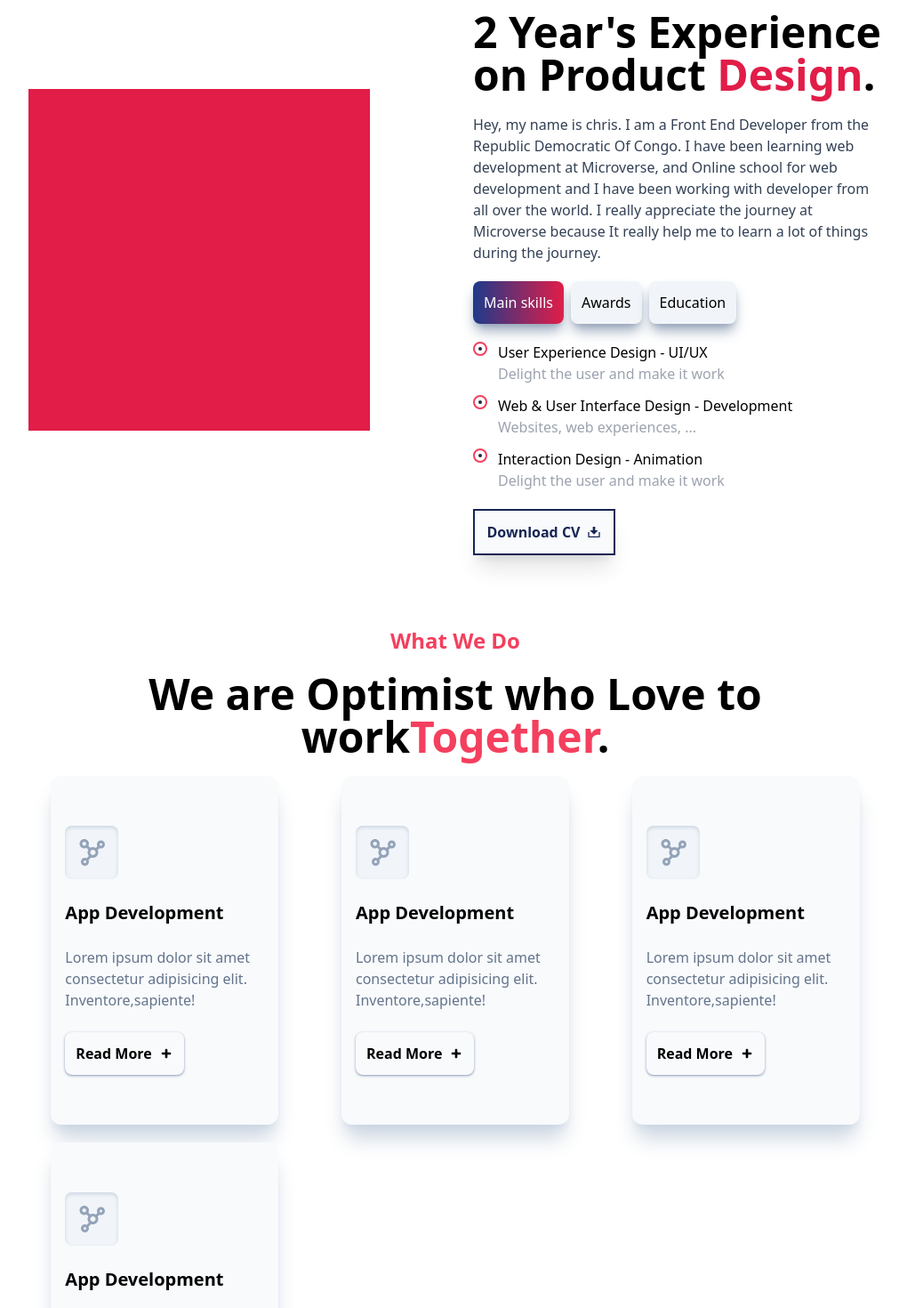
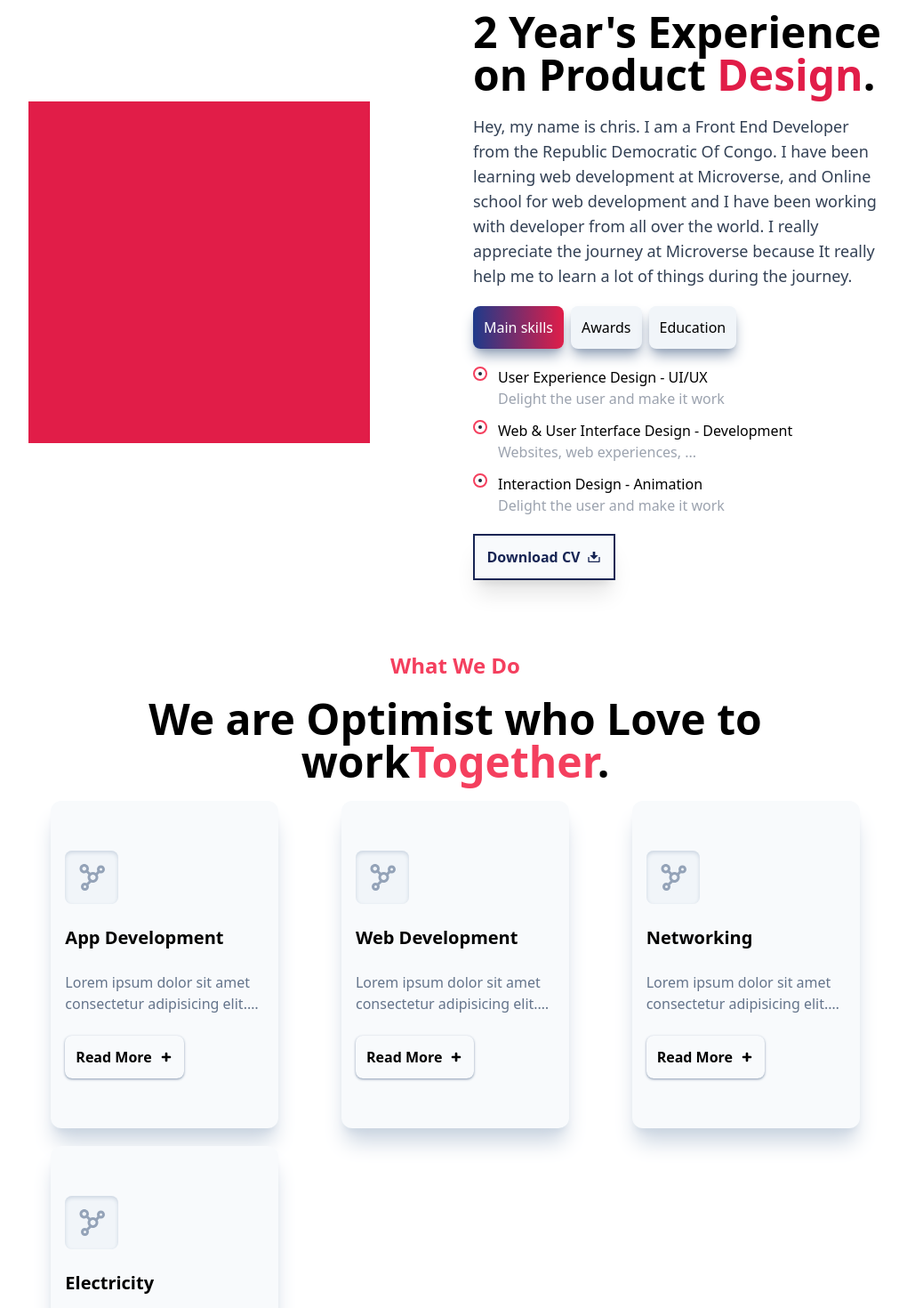
Before and after one commit to Kaghenimbale/next_portfolio, a Next.js app: page / in a window 1280 px wide. Shown: the part 880-2350 px from the top of the page at 89% size, without its empty margins (128-1148 px from the left). Built offline with nearby package versions, Linux system fonts and the light colour scheme.

Commit message:
Add text view to my card

```diff
--- a/app/components/Experience.tsx
+++ b/app/components/Experience.tsx
@@ -13,7 +13,7 @@ const Experience = () => {
           2 Year&apos;s Experience on Product
           <span className="text-rose-600"> Design</span>.
         </p>
-        <p className="text-slate-700">
+        <p className="text-slate-700 xl:text-lg">
           Hey, my name is chris. I am a Front End Developer from the Republic
           Democratic Of Congo. I have been learning web development at
           Microverse, and Online school for web development and I have been
--- a/app/components/Project.tsx
+++ b/app/components/Project.tsx
@@ -82,7 +82,7 @@ const Project = () => {
                   {project.type}
                 </p>
                 <h3 className="font-bold text-2xl">{project.name}</h3>
-                <p>{project.description}</p>
+                <p className="text-view">{project.description}</p>
                 <button
                   type="button"
                   className="btn shadow shadow-slate-400 rounded-lg w-fit p-3 flex items-center gap-2 font-bold"
--- a/app/components/Skills.tsx
+++ b/app/components/Skills.tsx
@@ -12,19 +12,19 @@ const Skills = () => {
     },
     {
       id: 2,
-      title: "App Development",
+      title: "Web Development",
       description:
         "Lorem ipsum dolor sit amet consectetur adipisicing elit. Inventore,sapiente!",
     },
     {
       id: 3,
-      title: "App Development",
+      title: "Networking",
       description:
         "Lorem ipsum dolor sit amet consectetur adipisicing elit. Inventore,sapiente!",
     },
     {
       id: 4,
-      title: "App Development",
+      title: "Electricity",
       description:
         "Lorem ipsum dolor sit amet consectetur adipisicing elit. Inventore,sapiente!",
     },
@@ -51,7 +51,7 @@ const Skills = () => {
                 <BiNetworkChart className="text-4xl text-slate-400" />
               </div>
               <h3 className="font-bold text-xl">{card.title}</h3>
-              <p className="text-slate-500">{card.description}</p>
+              <p className="text-slate-500 text-view">{card.description}</p>
               <button
                 type="button"
                 className="btn shadow shadow-slate-400 rounded-lg w-fit p-3 flex items-center gap-2 font-bold"
--- a/app/globals.css
+++ b/app/globals.css
@@ -46,3 +46,10 @@ body {
   height: 20px;
   border-radius: 50%;
 }
+
+.text-view {
+  display: -webkit-box;
+  -webkit-line-clamp: 2;
+  -webkit-box-orient: vertical;
+  overflow: hidden;
+}
```
